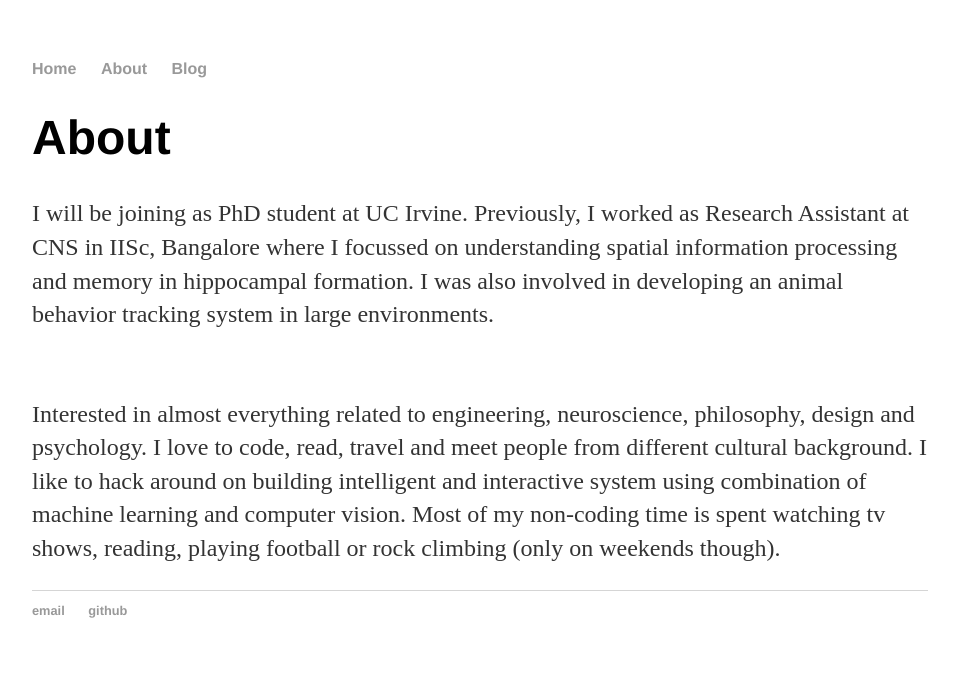
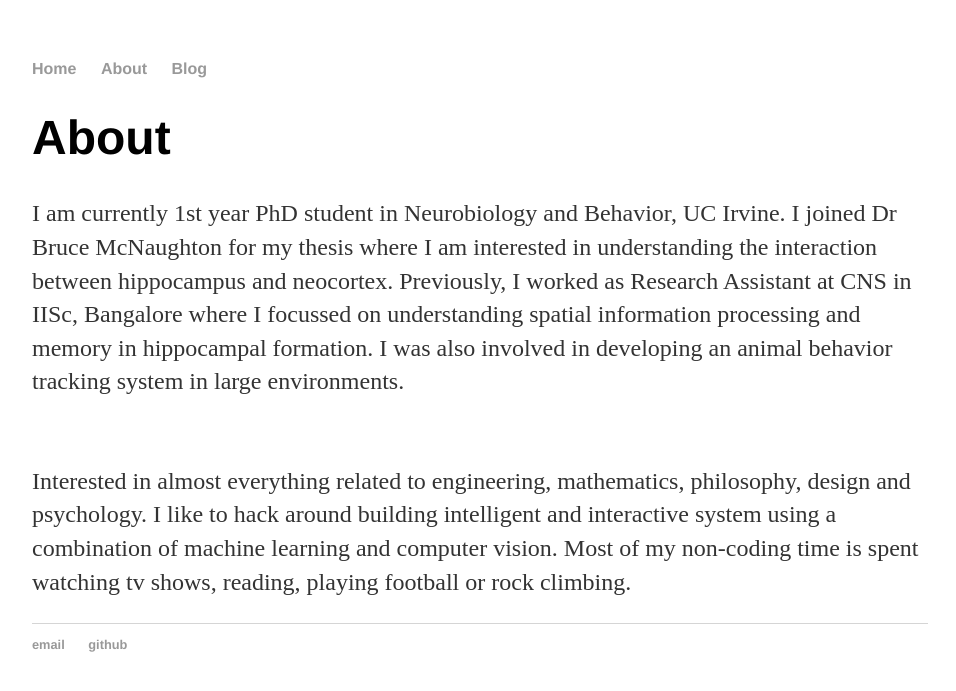
Before and after one commit to rajatsaxena/rajatsaxena.github.io, a Jekyll site: the page built from about/index.html, in a window 1280 px wide. Shown: the top 691 px of the page, without its empty margins (160-1116 px from the left). Built offline with Jekyll 4.4.1, drawn with Linux system fonts in a browser that asks for light colours.

Commit message:
Update index.html

```diff
--- a/about/index.html
+++ b/about/index.html
@@ -5,12 +5,12 @@ title: Rajat Saxena's Blog
 
 		<div class="about">
 			<h1>About</h1>
-			<p>I will be joining as PhD student at UC Irvine. Previously, I worked as Research Assistant at CNS in IISc, Bangalore where I
+			<p>I am currently 1st year PhD student in Neurobiology and Behavior, UC Irvine. I joined Dr Bruce McNaughton for my thesis where I am interested in understanding the
+				interaction between hippocampus and neocortex. Previously, I worked as Research Assistant at CNS in IISc, Bangalore where I
 				focussed on understanding spatial information processing and memory in hippocampal formation. I was also involved in
 				developing an animal behavior tracking system in large environments.</p>
 			<br/>
-<p> Interested in almost everything related to engineering, neuroscience, philosophy, design and psychology. I love to code,
-	read, travel and meet people from different cultural background. I like to hack around on building intelligent and
-	interactive system using combination of machine learning and computer vision. Most of my non-coding time is spent watching
-	tv shows, reading, playing football or rock climbing (only on weekends though). </p>
+<p> Interested in almost everything related to engineering, mathematics, philosophy, design and psychology. I like to hack around building intelligent and
+	interactive system using a combination of machine learning and computer vision. Most of my non-coding time is spent watching
+	tv shows, reading, playing football or rock climbing. </p>
 		</div>
```
